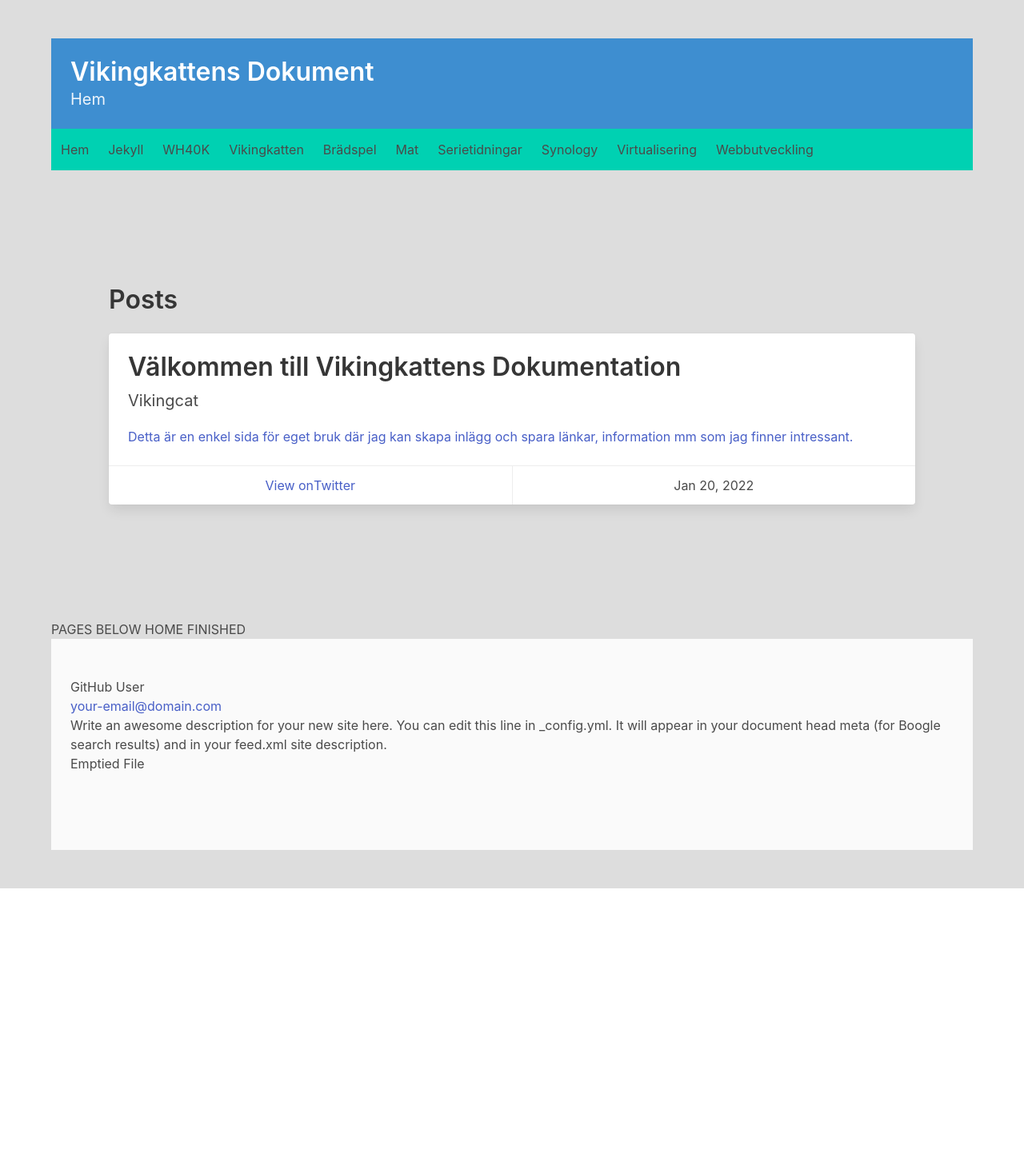
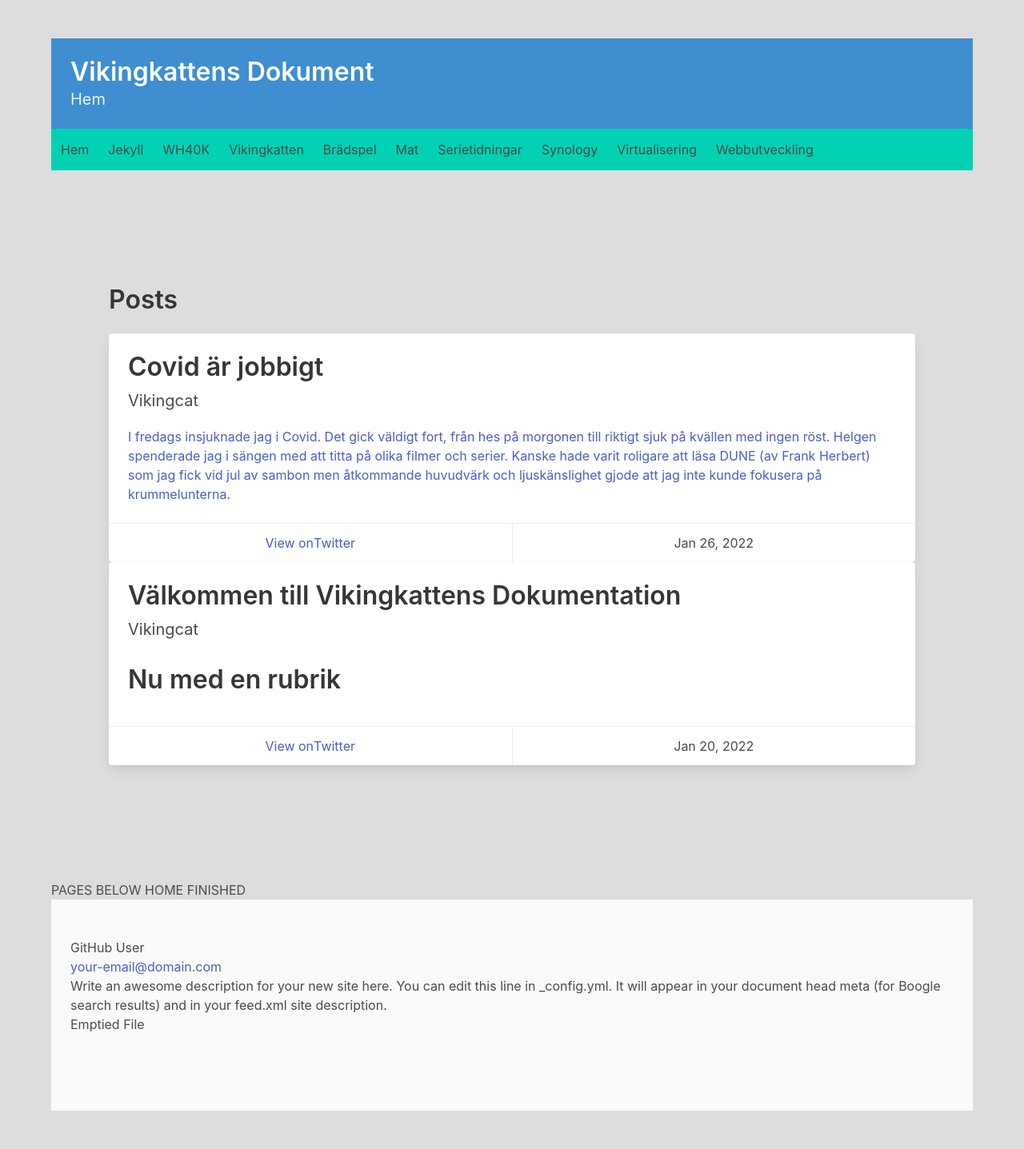
Before and after one commit to viking-cat/dokument, a Jekyll site: the page built from index.html, in a window 1280 px wide. Shown: the whole page at 80% size. Built offline with Jekyll 4.4.1, drawn with Linux system fonts in a browser that asks for light colours; before the commit the page ends 1111 px from its top, so only the background shows below that.

Commit message:
blogg inlägg

```diff
--- /dev/null
+++ b/_posts/2022-01-26-covid.md
@@ -0,0 +1,11 @@
+---
+layout: post
+title: "Covid är jobbigt"
+author: "Vikingcat"
+---
+
+I fredags insjuknade jag i Covid. Det gick väldigt fort, från hes på morgonen till riktigt sjuk på kvällen med ingen röst. Helgen spenderade jag i sängen med att titta på olika filmer och serier. Kanske hade varit roligare att läsa DUNE (av Frank Herbert) som jag fick vid jul av sambon men åtkommande huvudvärk och ljuskänslighet gjode att jag inte kunde fokusera på krummelunterna.
+
+## Lite underrubriker kanske?
+
+Mer test text
```
Also changed, not shown: _posts/2022-01-20-Få igång Jekyll.md (+7 -1 lines).
